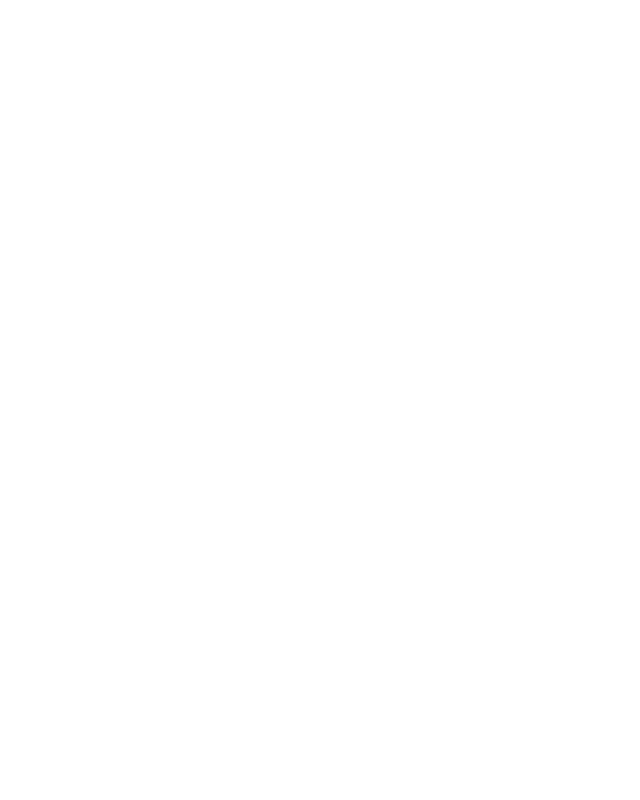
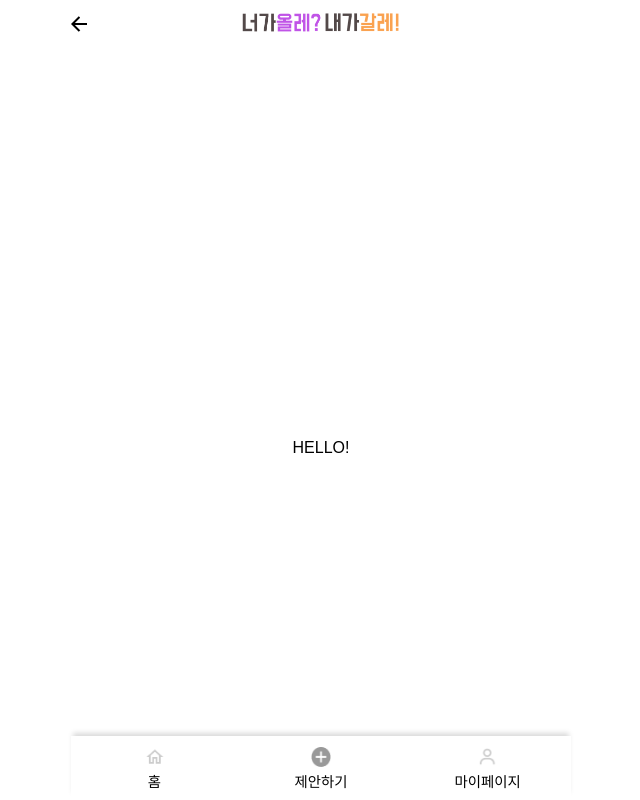
Before and after one commit to E1I4-9oormthon/olle-ts-client, a React (Vite) app: page /olle-list in a window 1280 px wide. Before the commit this address had no page. Shown: the whole page, without its empty margins (319-959 px from the left). Built offline with nearby package versions, Linux system fonts and the light colour scheme; a web font is replaced by a local one.

Commit message:
feat: OlleListPage 페이지 컴포넌트를 생성하라
Fixes: #8

```diff
--- /dev/null
+++ b/src/pages/OlleListPage.tsx
@@ -0,0 +1,26 @@
+import styled from 'styled-components';
+
+export const OlleListPage = () => {
+  return (
+    <Wrapper>
+      <Box>HELLO!</Box>
+    </Wrapper>
+  );
+};
+
+const Wrapper = styled.div`
+  display: flex;
+  align-items: center;
+  justify-content: center;
+  min-height: 100vh;
+  height: 100%;
+  padding: 3rem 2rem;
+`;
+
+const Box = styled.div`
+  width: 100%;
+  display: flex;
+  flex-direction: column;
+  align-items: center;
+  justify-content: space-between;
+`;
--- a/src/router/Router.tsx
+++ b/src/router/Router.tsx
@@ -2,6 +2,7 @@
 import { WelcomePage } from 'pages/WelcomePage';
 import { Layout, HeaderBottomNavBarLayout } from 'components/layouts/Layout';
 import { SelectPreferTravelPage } from 'pages/SelectPreferTravelPage';
+import { OlleListPage } from 'pages/OlleListPage';
 
 export const Router = () => {
   return (
@@ -11,7 +12,9 @@
           <Route path="/" element={<WelcomePage />} />
           <Route path="/prefer-travel" element={<SelectPreferTravelPage />} />
         </Route>
-        <Route element={<HeaderBottomNavBarLayout />}></Route>
+        <Route element={<HeaderBottomNavBarLayout />}>
+          <Route path="/olle-list" element={<OlleListPage />} />
+        </Route>
       </Routes>
     </BrowserRouter>
   );
```
